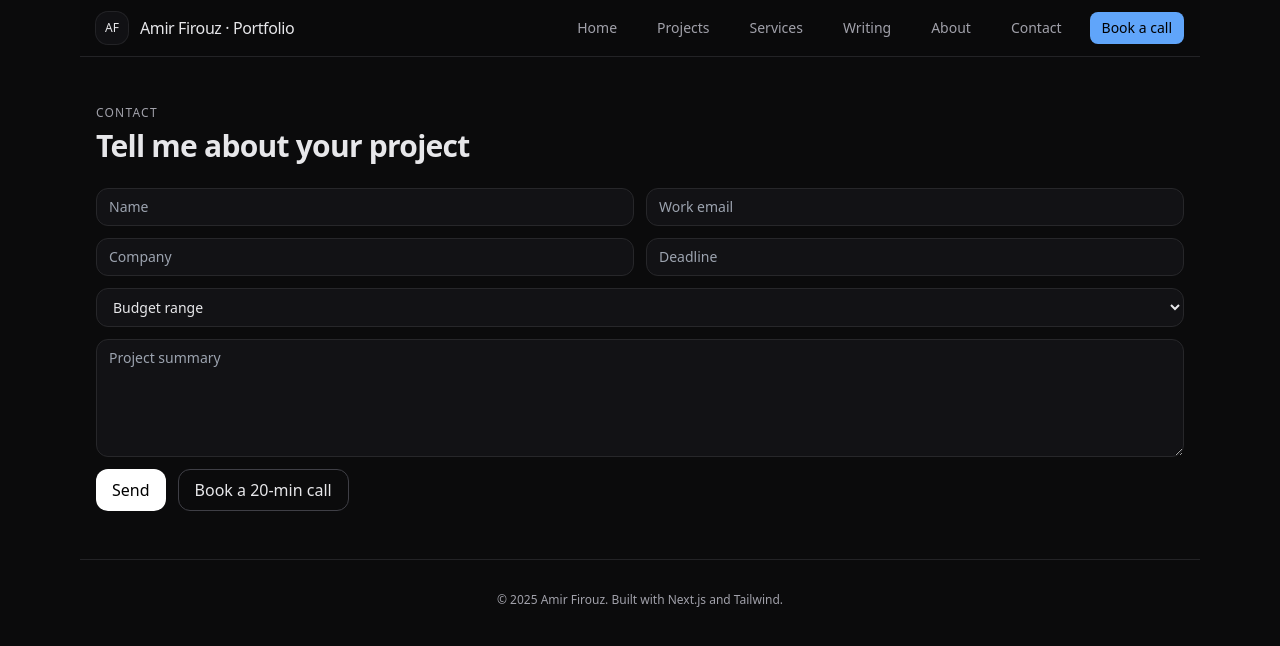
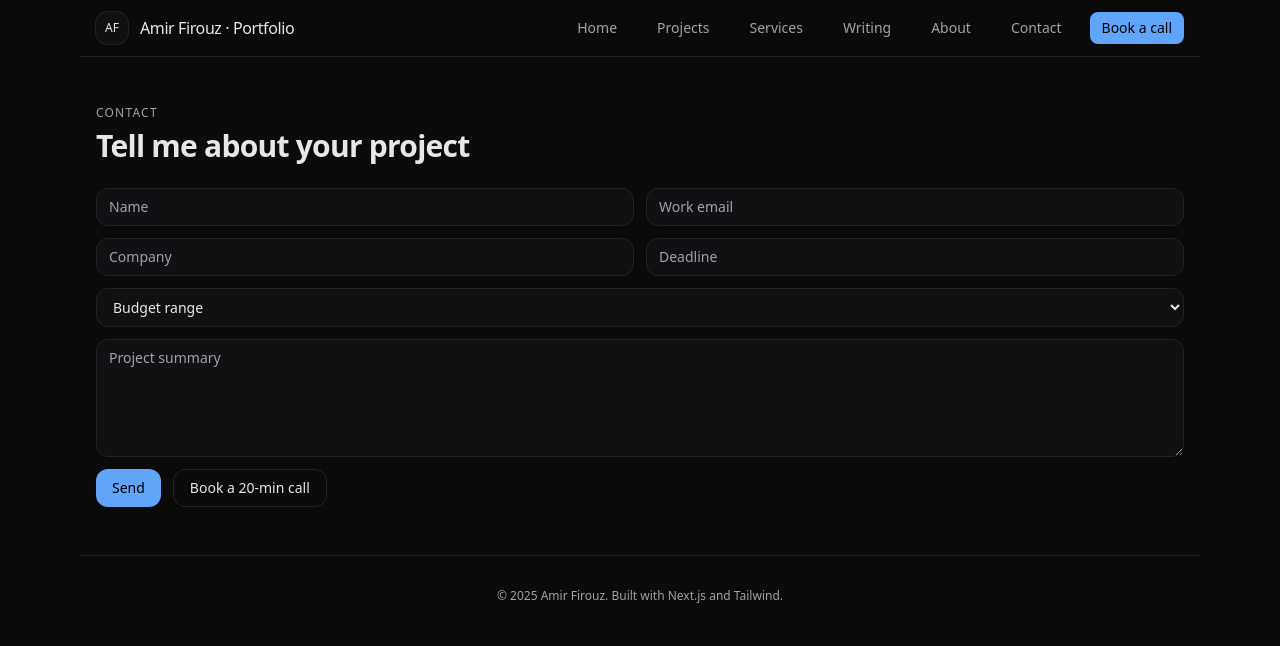
Before and after one commit to amirhf/portfolio, a Next.js app: page /contact in a window 1280 px wide. Shown: the top 646 px of the page. Built offline with nearby package versions, Linux system fonts and the light colour scheme.

Commit message:
Update styling

```diff
--- a/app/about/page.tsx
+++ b/app/about/page.tsx
@@ -10,7 +10,7 @@ export default function About() {
       <main className="mx-auto max-w-6xl px-4">
         <Section title="About">
           <div className="grid gap-6 md:grid-cols-2">
-            <div className="space-y-4 text-zinc-300">
+            <div className="space-y-4 text-ink-muted">
               <p>Senior Software Engineer with 10+ years across Microsoft, AWS, and high‑growth product teams. I specialize in integrating GenAI into real products and designing reliable event‑driven backends.</p>
               <ul className="list-disc pl-6">
                 <li>AI photo editing features adopted by millions</li>
@@ -21,12 +21,12 @@ export default function About() {
                 {["Microsoft","AWS","Property Finder","DataGardens"].map(t=> <Badge key={t}>{t}</Badge>)}
               </div>
             </div>
-            <div className="rounded-2xl border border-zinc-800 bg-zinc-900/50 p-6">
+            <div className="rounded-2xl border border-line bg-surface p-6">
               <h3 className="font-semibold">Quick links</h3>
               <ul className="mt-3 space-y-2 text-sm">
                 <li><a className="underline underline-offset-4" href="#">Download resume (PDF)</a></li>
                 <li><a className="underline underline-offset-4" href="https://github.com/amirhf" target="_blank">GitHub</a></li>
-                <li><a className="underline underline-offset-4" href="https://www.linkedin.com/in/amirhf" target="_blank">LinkedIn</a></li>
+                <li><a className="underline underline-offset-4" href="https://www.linkedin.com/in/amir-firouzmanesh/" target="_blank">LinkedIn</a></li>
               </ul>
             </div>
           </div>
--- a/app/contact/page.tsx
+++ b/app/contact/page.tsx
@@ -9,21 +9,31 @@ export default function Contact() {
       <main className="mx-auto max-w-6xl px-4">
         <Section title="Tell me about your project" eyebrow="Contact">
           <form className="mt-4 grid gap-3 md:grid-cols-2">
-            <input placeholder="Name" className="col-span-1 rounded-xl bg-zinc-900/60 border border-zinc-800 px-3 py-2 text-sm outline-none focus:border-zinc-600" />
-            <input placeholder="Work email" className="col-span-1 rounded-xl bg-zinc-900/60 border border-zinc-800 px-3 py-2 text-sm outline-none focus:border-zinc-600" />
-            <input placeholder="Company" className="col-span-1 rounded-xl bg-zinc-900/60 border border-zinc-800 px-3 py-2 text-sm outline-none focus:border-zinc-600" />
-            <input placeholder="Deadline" className="col-span-1 rounded-xl bg-zinc-900/60 border border-zinc-800 px-3 py-2 text-sm outline-none focus:border-zinc-600" />
-            <select className="col-span-2 rounded-xl bg-zinc-900/60 border border-zinc-800 px-3 py-2 text-sm outline-none focus:border-zinc-600">
+            <input placeholder="Name" className="col-span-1 rounded-xl bg-surface border border-line px-3 py-2 text-sm outline-none focus:border-brand" />
+            <input placeholder="Work email" className="col-span-1 rounded-xl bg-surface border border-line px-3 py-2 text-sm outline-none focus:border-brand" />
+            <input placeholder="Company" className="col-span-1 rounded-xl bg-surface border border-line px-3 py-2 text-sm outline-none focus:border-brand" />
+            <input placeholder="Deadline" className="col-span-1 rounded-xl bg-surface border border-line px-3 py-2 text-sm outline-none focus:border-brand" />
+            <select className="col-span-2 rounded-xl bg-surface border border-line px-3 py-2 text-sm outline-none focus:border-brand">
               <option>Budget range</option>
               <option>Under $10k</option>
               <option>$10k–$25k</option>
               <option>$25k–$50k</option>
               <option>$50k+</option>
             </select>
-            <textarea placeholder="Project summary" rows={5} className="col-span-2 rounded-xl bg-zinc-900/60 border border-zinc-800 px-3 py-2 text-sm outline-none focus:border-zinc-600" />
+            <textarea placeholder="Project summary" rows={5} className="col-span-2 rounded-xl bg-surface border border-line px-3 py-2 text-sm outline-none focus:border-brand" />
             <div className="col-span-2 flex gap-3">
-              <button type="button" className="rounded-xl bg-white text-black px-4 py-2 font-medium hover:bg-zinc-200">Send</button>
-              <a href="#" className="rounded-xl border border-zinc-700 px-4 py-2 font-medium hover:bg-white/5">Book a 20‑min call</a>
+              <button
+                type="button"
+                className="rounded-xl bg-brand text-black px-4 py-2 text-sm font-medium hover:brightness-110 focus-visible:ring-2 ring-brand/60 outline-none"
+              >
+                Send
+              </button>
+              <a
+                href="#"
+                className="rounded-xl border border-line px-4 py-2 text-sm font-medium text-ink hover:border-ink/40 hover:bg-white/5"
+              >
+                Book a 20‑min call
+              </a>
             </div>
           </form>
         </Section>
--- a/app/not-found.tsx
+++ b/app/not-found.tsx
@@ -8,7 +8,7 @@ export default function NotFound() {
       <Header />
       <main className="mx-auto max-w-6xl px-4">
         <Section title="Page not found" eyebrow="404">
-          <p className="text-zinc-300">
+          <p className="text-ink-muted">
             This page doesn&apos;t exist or may have moved. Use the navigation above to find your way.
           </p>
         </Section>
--- a/app/writing/page.tsx
+++ b/app/writing/page.tsx
@@ -24,7 +24,7 @@ export default function Writing() {
                 }
               >
                 {p.tags && p.tags.length > 0 && (
-                  <div className="mt-3 flex flex-wrap gap-2 text-xs text-zinc-400">
+                  <div className="mt-3 flex flex-wrap gap-2 text-xs text-ink-muted">
                     {p.tags.map((t) => (
                       <span key={t}>#{t}</span>
                     ))}
--- a/components/Badge.tsx
+++ b/components/Badge.tsx
@@ -1,6 +1,6 @@
 export default function Badge({ children }: { children: React.ReactNode }) {
   return (
-    <span className="inline-flex items-center rounded-full border border-zinc-800 bg-zinc-900/40 px-3 py-1 text-xs text-zinc-300">
+    <span className="inline-flex items-center rounded-full border border-line bg-surface px-3 py-1 text-xs text-ink-muted">
       {children}
     </span>
   )
--- a/components/Stat.tsx
+++ b/components/Stat.tsx
@@ -1,8 +1,8 @@
 export default function Stat({ label, value }: { label: string; value: string }) {
   return (
-    <div className="rounded-2xl bg-zinc-900/40 border border-zinc-800 px-4 py-3">
+    <div className="rounded-2xl bg-surface border border-line px-4 py-3">
       <div className="text-2xl font-semibold tracking-tight">{value}</div>
-      <div className="text-sm text-zinc-400">{label}</div>
+      <div className="text-sm text-ink-muted">{label}</div>
     </div>
   )
 }
```
